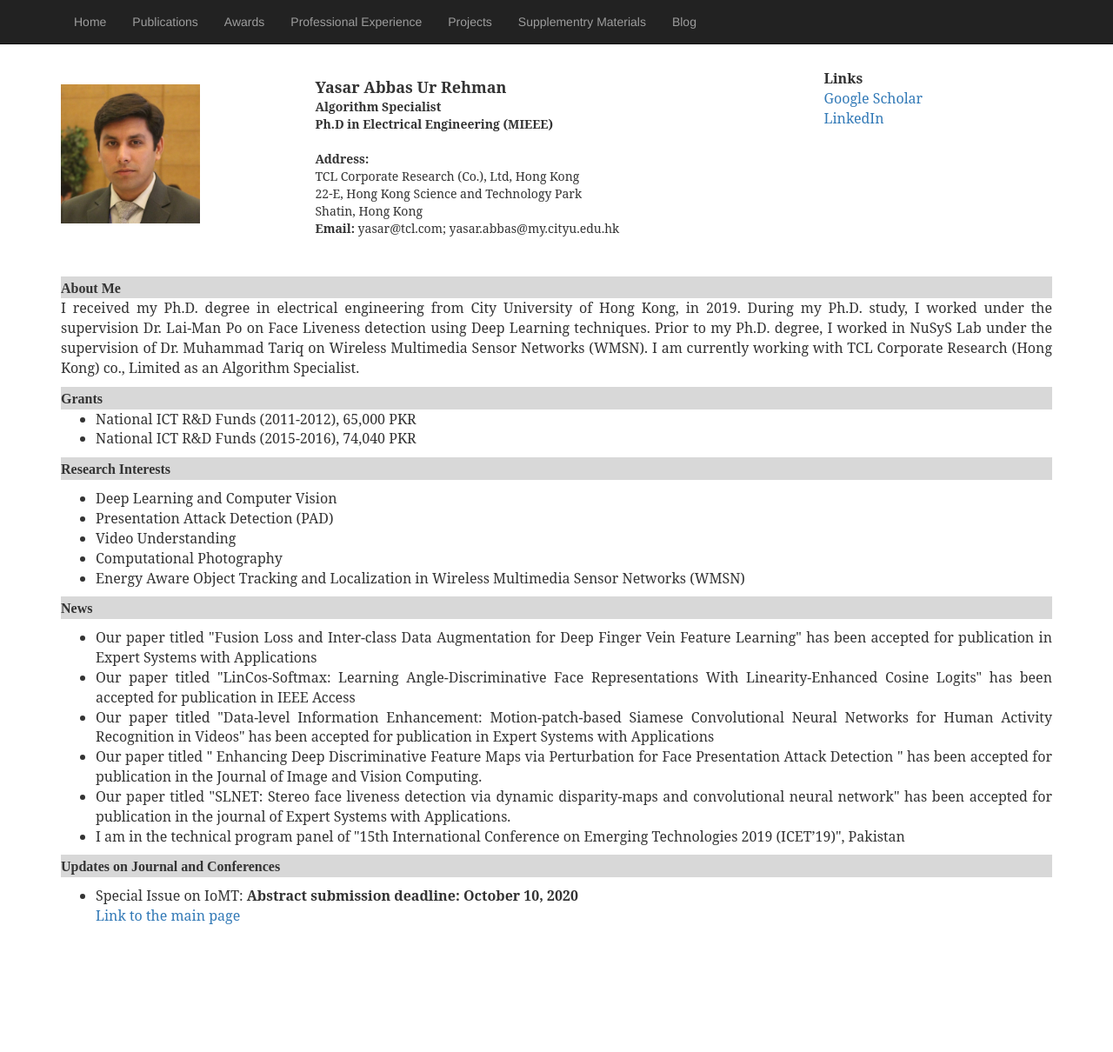
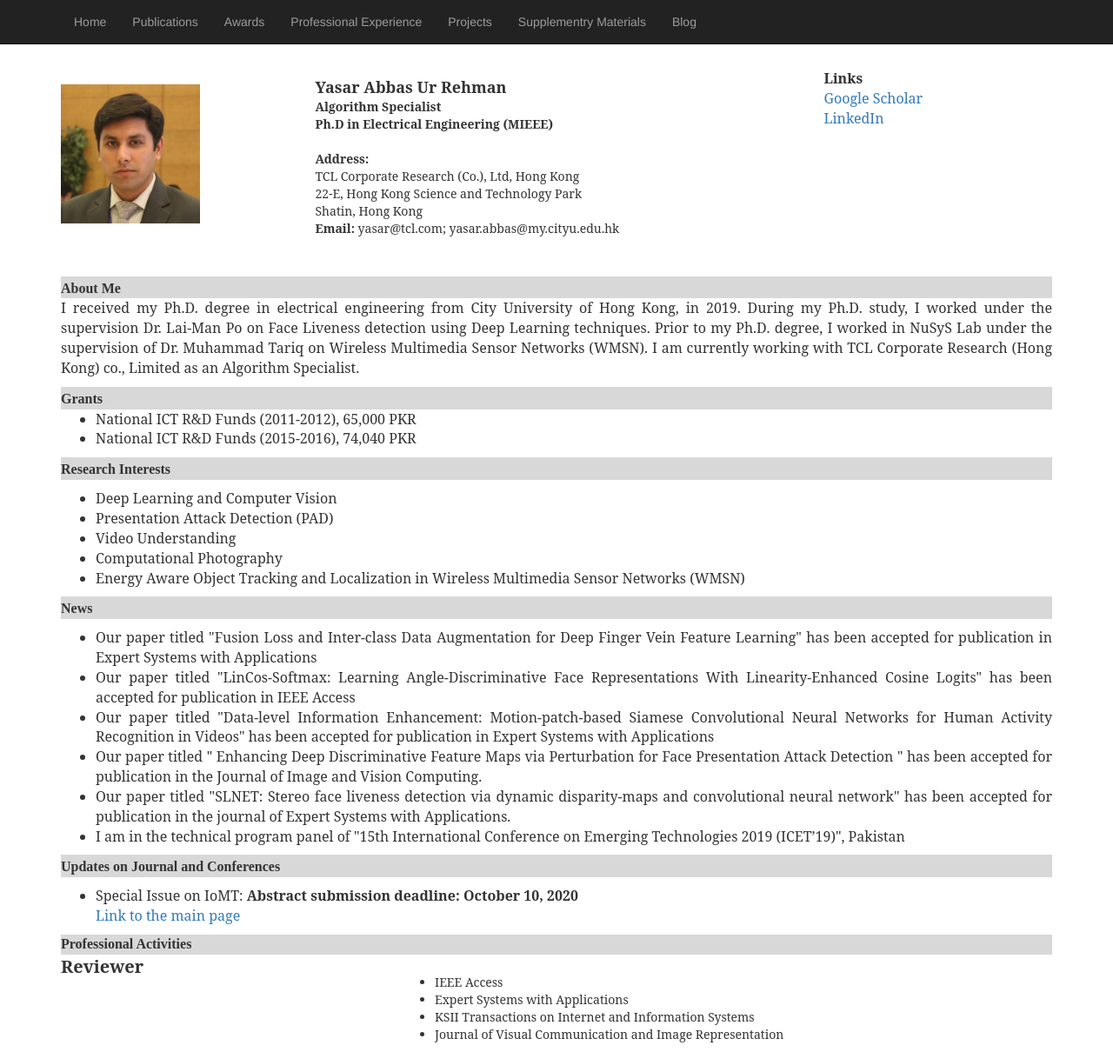
Before and after one commit to yasar-rehman/yasar, a Jekyll site: the page built from index.html, in a window 1280 px wide. Shown: the whole page at 87% size. Built offline with Jekyll 4.4.1, drawn with Linux system fonts in a browser that asks for light colours; some web fonts are replaced; before the commit the page ends 1075 px from its top, so only the background shows below that.

Commit message:
Update index.html

```diff
--- a/index.html
+++ b/index.html
@@ -114,4 +114,27 @@ title: yasar
 			</p>
 		</div>
 		</div>
-	</div>
+                </div>
+	<div>
+               <table border=0 cellpadding=4 cellspacing=0 width=100%>
+			<tr bgcolor="#d8d8d8">
+          			<td align="left">
+            				<font face="Serif, Times New Roman" size="3" color=""#8da9ca">
+        					<b>Professional Activities</b>
+        						</font></td></tr></table>
+
+	<div class="row">
+ 		<div class="col-md-4 pull-left">
+   		<div style="font-family: 'Serif', Times New Roman; font-size: 20px;"><b>Reviewer</b> </div>
+ 		</div>
+ 		<div class="col-md-8 pull-right">
+      			<div style="margin-top:3%; text-align:justify;">
+        <ul style="font-family: 'Serif', Times New Roman;">
+        <li>IEEE Access</li>
+        <li>Expert Systems with Applications </li>
+       <li>KSII Transactions on Internet and Information Systems </li>
+        <li>Journal of Visual Communication and Image Representation</li>
+        </ul>
+       </div>
+  </div>
+ </div>
```
